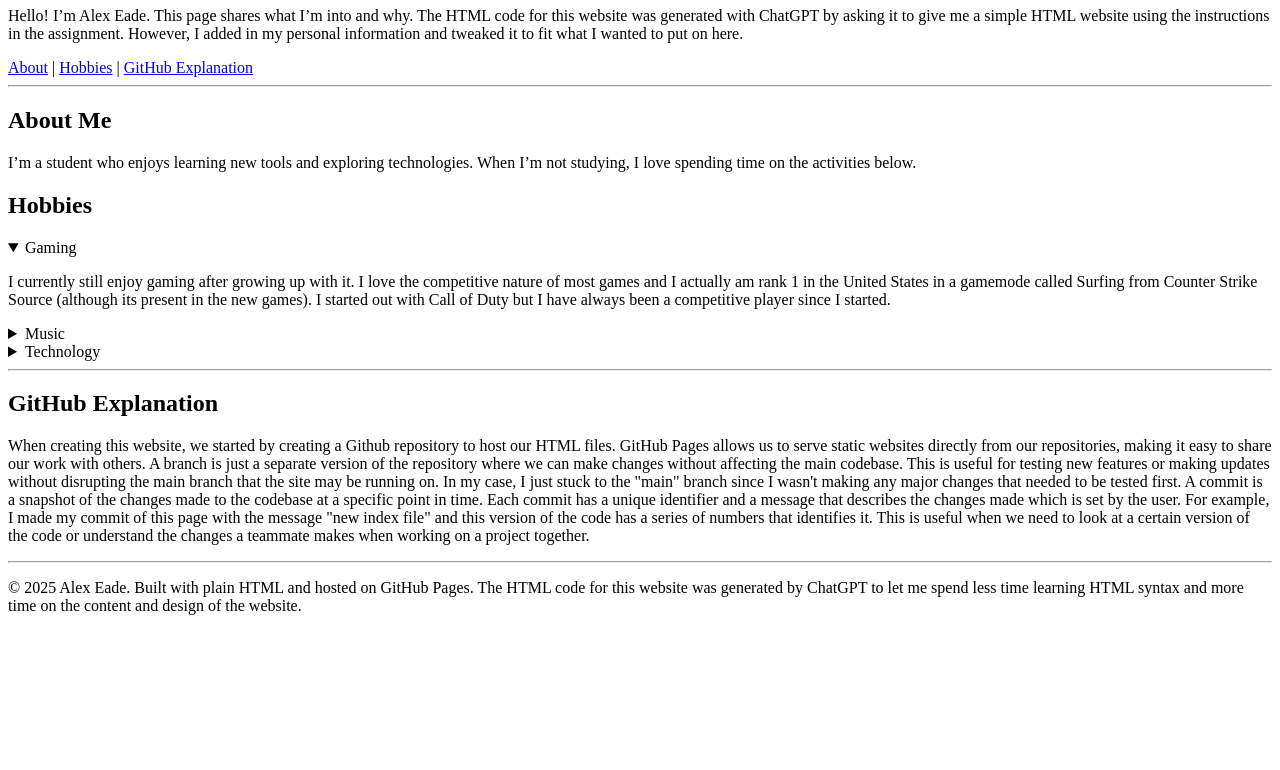
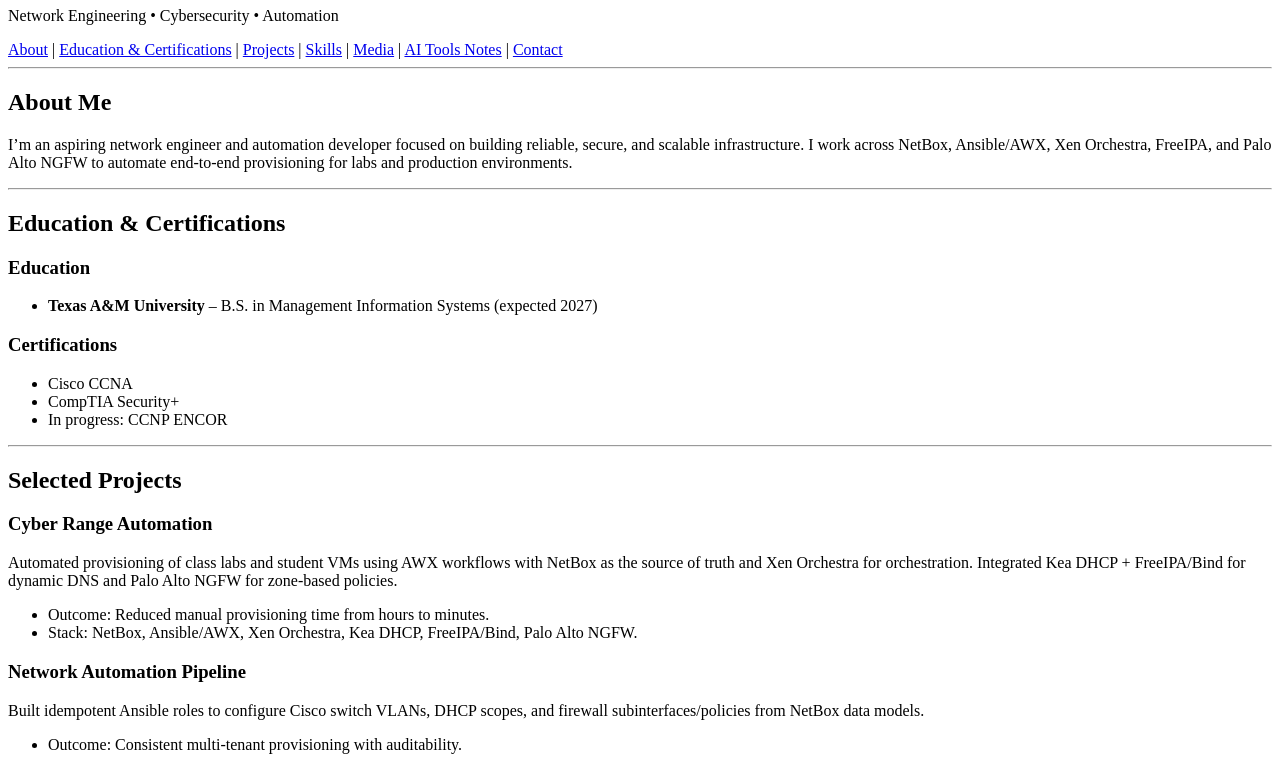
Before and after one commit to AlexanderEade/alexandereade.github.io, a plain HTML site: page index.html in a window 1280 px wide. Shown: the part 73-843 px from the top of the page. Before the commit the page ends 800 px from the top, so only its background shows below. Drawn offline with Linux system fonts and the light colour scheme.

Commit message:
Update index.html

```diff
--- a/index.html
+++ b/index.html
@@ -2,83 +2,95 @@
 <html lang="en">
 <head>
 <meta charset="utf-8" />
-    <title>My Hobbies & Interests</title>
 <meta name="viewport" content="width=device-width, initial-scale=1" />
-    <meta name="description" content="A simple, no-CSS personal site about my hobbies and interests." />
+<title>Alex Eade – Professional Portfolio</title>
+<meta name="description" content="Professional portfolio highlighting education, certifications, and projects in network engineering, cybersecurity, and automation." />
+<meta name="author" content="Alex Eade" />
+<!-- Optional: Social preview -->
+<meta property="og:title" content="Alex Eade – Professional Portfolio" />
+<meta property="og:description" content="Projects and experience in network engineering, cybersecurity, and infrastructure automation." />
+<meta property="og:type" content="website" />
 </head>
 <body>
-    <!-- ===== Header ===== -->
+<!-- Simple, CSS‑free layout for GitHub Pages -->
 <header>
-        <h1>My Hobbies & Interests</h1>
-        <p>Hello! I’m Alex Eade. This page shares what I’m into and why. The HTML code for this website was generated with ChatGPT by asking it to give me a simple HTML website using the instructions in the assignment. However, I added in my personal information and tweaked it to fit what I wanted to put on here.</p>
+<h1>Alex Eade</h1>
+<p>Network Engineering • Cybersecurity • Automation</p>
 <nav>
 <a href="#about">About</a> |
-            <a href="#hobbies">Hobbies</a> |
-            <a href="#github">GitHub Explanation</a>
+<a href="#education">Education & Certifications</a> |
+<a href="#projects">Projects</a> |
+<a href="#skills">Skills</a> |
+<a href="#media">Media</a> |
+<a href="#tools-notes">AI Tools Notes</a> |
+<a href="#contact">Contact</a>
 </nav>
 <hr />
 </header>
 
-    <!-- ===== About ===== -->
-    <main id="about">
+
+<main>
+<!-- HERO IMAGE PLACEHOLDER -->
+<!-- Replace hero.jpg with an image you generate using Google's Nano Banana (images) -->
+<!-- <img src="assets/hero.jpg" alt="Futuristic server room representing automation and cybersecurity" width="100%" /> -->
+
+
+<section id="about">
 <h2>About Me</h2>
 <p>
-            I’m a student who enjoys learning new tools and exploring technologies.
-            When I’m not studying, I love spending time on the activities below.
+I’m an aspiring network engineer and automation developer focused on building reliable, secure, and scalable infrastructure.
+I work across NetBox, Ansible/AWX, Xen Orchestra, FreeIPA, and Palo Alto NGFW to automate end‑to‑end provisioning for labs and production environments.
 </p>
-    </main>
-
-    <!-- ===== Hobbies ===== -->
-    <section id="hobbies">
-        <h2>Hobbies</h2>
-
-        <details open>
-            <summary>Gaming</summary>
-            <p>
-                I currently still enjoy gaming after growing up with it. I love the competitive nature of most games and I actually am rank 1 in the United States in a gamemode called Surfing from Counter Strike Source (although its present in the new games).
-                I started out with Call of Duty but I have always been a competitive player since I started.
-            </p>
-        </details>
-
-        <details>
-            <summary>Music</summary>
-            <p>
-                I listen to a lot of Rap/Hip-Hop and R&b. I have been to a lot of concerts and saw artists such as Travis Scott, Lil Tecca (who I'm seeing again this Thursday), 21 Savage, JID, and many more. It has always been a way for me to reflect on myself and enjoy music.
-            </p>
-        </details>
-
-        <details>
-            <summary>Technology</summary>
-            <p>
-                As a technology focused major, it is pretty natural that I love technology. However, I am very passionate about it and I spend a lot of my freetime diving into new technologies that sound cool to me. As a networking background, this can be new protocols that I haven't used before
-                or new hardware that I haven't worked with. I also love learning about automation and building things how the big companies do it. That part excites the problem solver in me.'
-            </p>
-        </details>
-        <hr />
+<!-- Optional headshot generated with Nano Banana -->
+<!-- <img src="assets/headshot.jpg" alt="Professional headshot of Alex Eade" width="220" /> -->
 </section>
 
-    <!-- ===== GitHub Explanation ===== -->
-    <section id="github">
-        <h2>GitHub Explanation</h2>
-        <p>
-            When creating this website, we started by creating a Github repository to host our HTML files. GitHub Pages allows us to serve static websites directly from our repositories, making it easy to share our work with others. A branch is
-            just a separate version of the repository where we can make changes without affecting the main codebase. This is useful for testing new features or making updates without disrupting the main branch that the site may be running on. In my case, I just stuck to the "main"
-            branch since I wasn't making any major changes that needed to be tested first. A commit is a snapshot of the changes made to the codebase at a specific point in time. Each commit has a unique identifier and a message that describes the changes made which is set by the user.
-            For example, I made my commit of this page with the message "new index file" and this version of the code has a series of numbers that identifies it.
-            This is useful when we need to look at a certain version of the code or understand the changes a teammate makes when working on a project together.
+
 <hr />
+
+
+<section id="education">
+<h2>Education & Certifications</h2>
+<h3>Education</h3>
+<ul>
+<li><strong>Texas A&M University</strong> – B.S. in Management Information Systems (expected 2027)</li>
+</ul>
+<h3>Certifications</h3>
+<ul>
+<li>Cisco CCNA</li>
+<li>CompTIA Security+</li>
+<li>In progress: CCNP ENCOR</li>
+</ul>
 </section>
 
-    <!-- ===== Footer ===== -->
-    <footer>
+
+<hr />
+
+
+<section id="projects">
+<h2>Selected Projects</h2>
+
+
+<article>
+<h3>Cyber Range Automation</h3>
 <p>
-            © <span id="year"></span> Alex Eade.
-            Built with plain HTML and hosted on GitHub Pages. The HTML code for this website was generated by ChatGPT to let me spend less time learning HTML syntax and more time on the content and design of the website.
+Automated provisioning of class labs and student VMs using AWX workflows with NetBox as the source of truth and Xen Orchestra for orchestration.
+Integrated Kea DHCP + FreeIPA/Bind for dynamic DNS and Palo Alto NGFW for zone‑based policies.
 </p>
-    </footer>
+<!-- Optional diagram generated with Nano Banana -->
+<!-- <img src="assets/cyber-range-diagram.png" alt="Automation workflow diagram (NetBox → AWX → XO → Firewall/DNS)" width="100%" /> -->
+<ul>
+<li>Outcome: Reduced manual provisioning time from hours to minutes.</li>
+<li>Stack: NetBox, Ansible/AWX, Xen Orchestra, Kea DHCP, FreeIPA/Bind, Palo Alto NGFW.</li>
+</ul>
+</article>
 
-    <script>
-        document.getElementById('year').textContent = new Date().getFullYear();
-    </script>
-</body>
+
+<article>
+<h3>Network Automation Pipeline</h3>
+<p>
+Built idempotent Ansible roles to configure Cisco switch VLANs, DHCP scopes, and firewall subinterfaces/policies from NetBox data models.
+</p>
+<ul>
+<li>Outcome: Consistent multi‑tenant provisioning with auditability.</li>
 </html>
```
Lines whose indentation alone changed are shown as unchanged.
